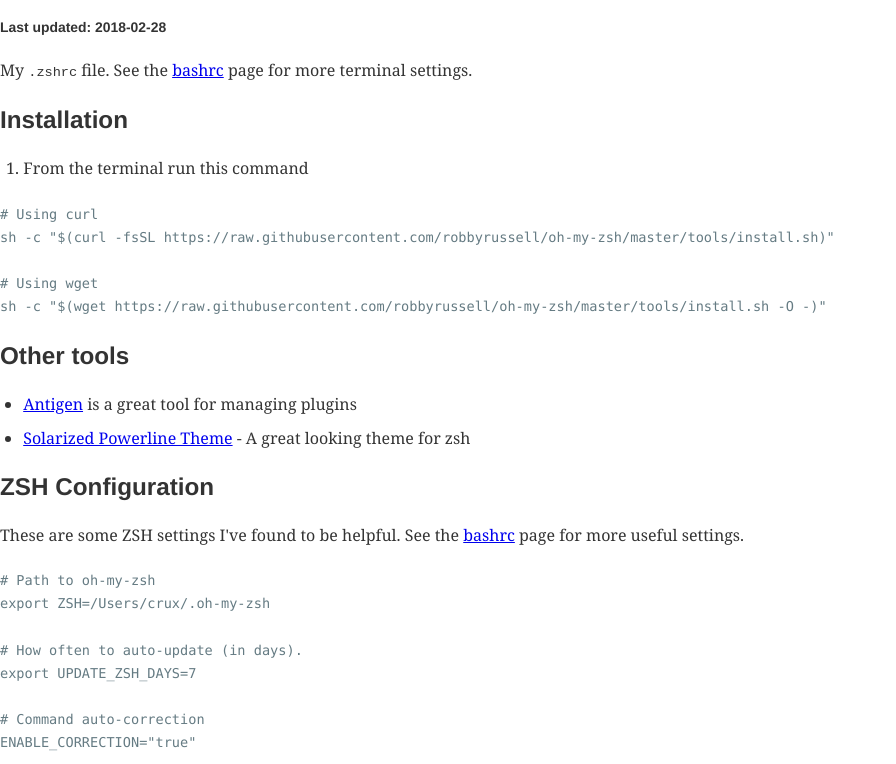
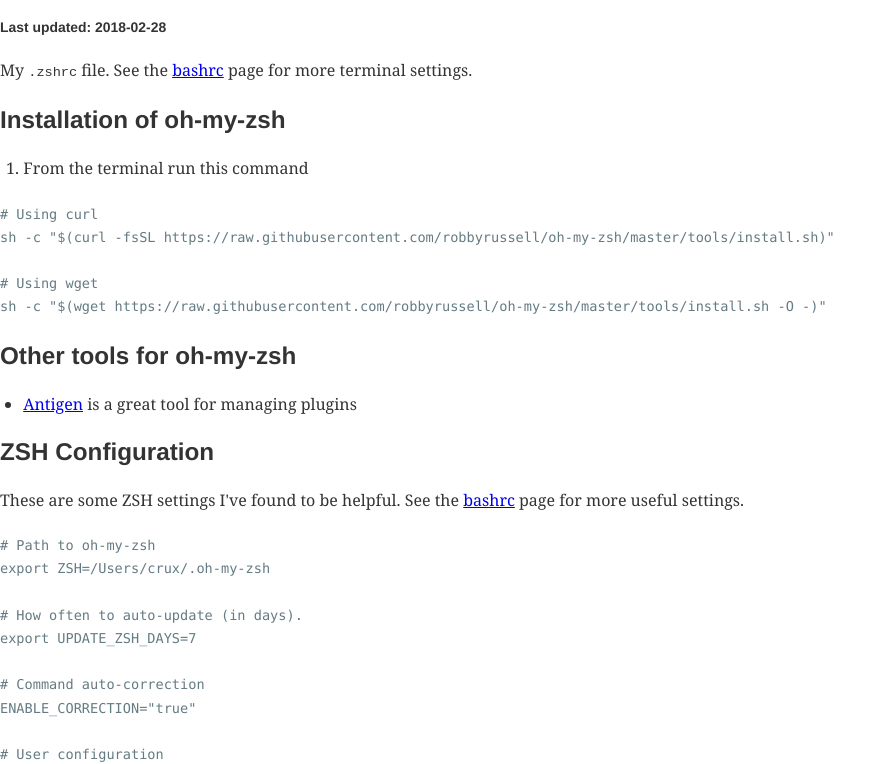
Before and after one commit to NoahLE/Developer-Notes, a Gatsby site: page /environment/zsh/ in a window 1280 px wide. Shown: the part 38-802 px from the top of the page, without its empty margins (0-896 px from the left). Built offline with nearby package versions, Linux system fonts and the light colour scheme; Gatsby itself is replaced by a stand-in of ours; some packages are replaced by stand-ins of ours; code samples lack their colours.

Commit message:
Update zsh.md

````diff
--- a/content/environment/zsh.md
+++ b/content/environment/zsh.md
@@ -7,7 +7,7 @@
 
 My `.zshrc` file. See the [bashrc](environemt/bashrc) page for more terminal settings.
 
-## Installation
+## Installation of oh-my-zsh
 
 1. From the terminal run this command
 
@@ -20,10 +20,9 @@
 
 ```
 
-## Other tools
+## Other tools for oh-my-zsh
 
 - [Antigen](https://github.com/zsh-users/antigen) is a great tool for managing plugins
-- [Solarized Powerline Theme](https://github.com/kuoe0/oh-my-zsh-solarized-powerline-theme) - A great looking theme for zsh
 
 ## ZSH Configuration
 
````
